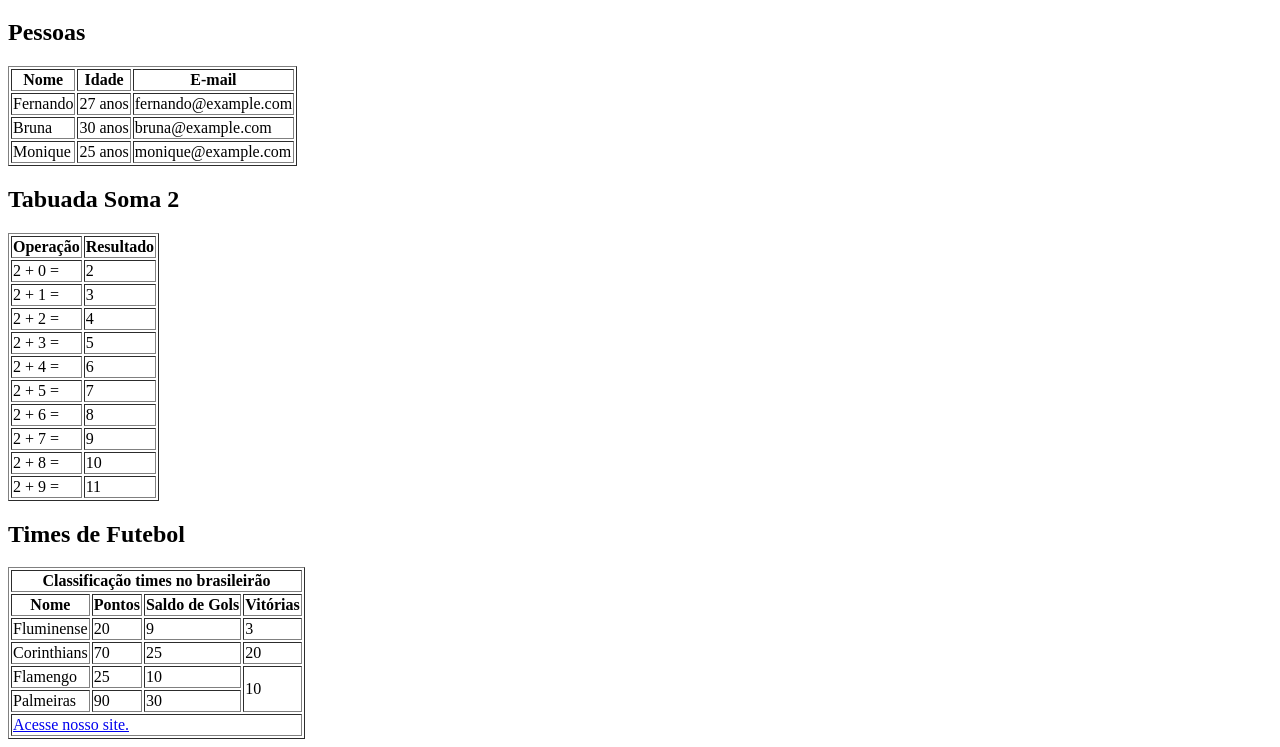
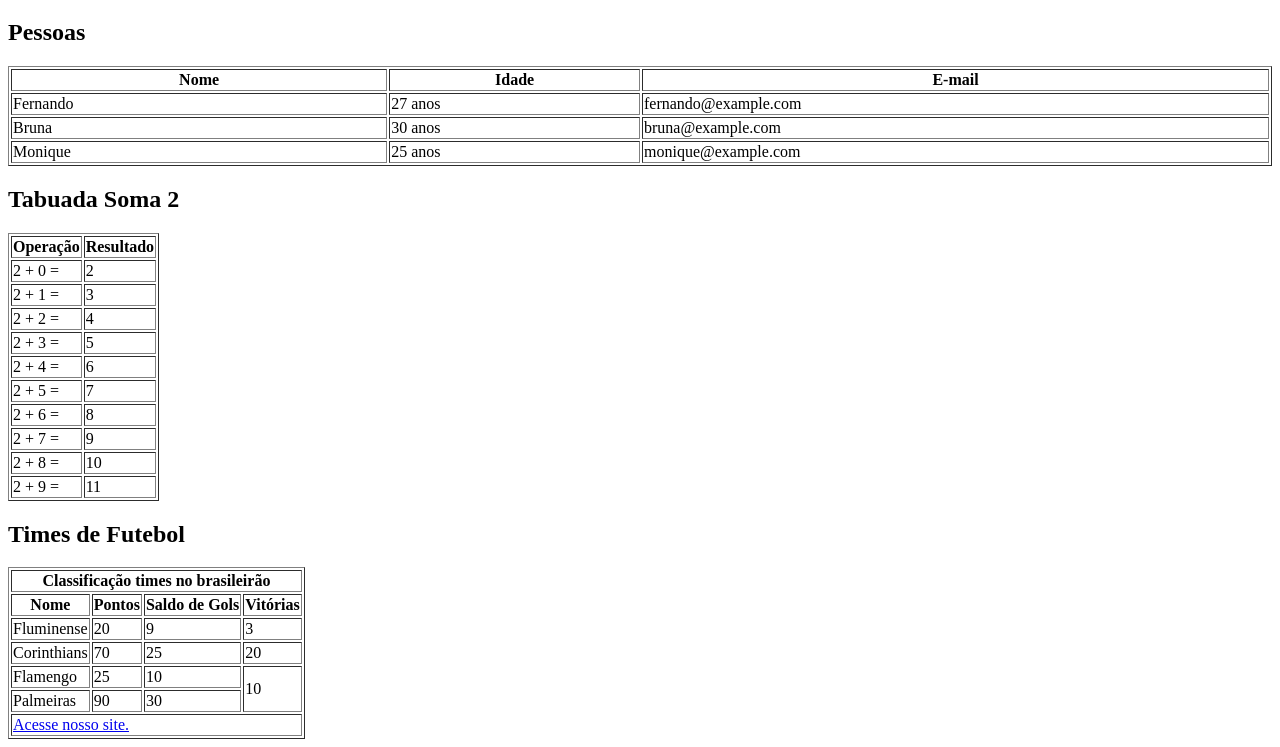
Before and after one commit to gabriel-soulcode/estudando-html, a plain HTML site: page aula-230623/index.html in a window 1280 px wide. Shown: the part 61-808 px from the top of the page. Drawn offline with Linux system fonts and the light colour scheme.

Commit message:
Tabelas 2

```diff
--- a/aula-230623/index.html
+++ b/aula-230623/index.html
@@ -1,18 +1,27 @@
 <!DOCTYPE html>
 <html lang="pt-BR">
     <head>
-    <meta charset="UTF-8">
+        <meta charset="UTF-8" />
         <title>Tabelas</title>
     </head>
+
     <body>
         <h1>Tabelas</h1>
 
         <h2>Pessoas</h2>
+        <!-- Escopo -> Bloco de código -->
         <!-- <table> -> Estrutura de uma tabela em HTML -->
         <!-- <tr> -> Linha de uma tabela -->
         <!-- <td> -> Representa a célula da tabela -->
         <!-- <th> -> Representa o titulo da coluna -->
-    <table border="1">
+        <table border="1" style="width: 100%"> <!-- width: 100% -> Indica que tabela deve ocupada largura de 100% da tela -->
+            <!-- <colgroup> e <col> -> Tags auxiliares para estilização das colunas na tabela -->
+            <colgroup>
+                <col style="width: 30%">
+                <col style="width: 20%">
+                <col style="width: 50%">
+            </colgroup>
+
             <tr>
                 <th>Nome</th>
                 <th>Idade</th>
@@ -34,7 +43,6 @@
                 <td>monique@example.com</td>
             </tr>
         </table>
-
 
         <h2>Tabuada Soma 2</h2>
         <table border="1">
@@ -85,7 +93,12 @@
         </table>
 
         <h2>Times de Futebol</h2>
+        <!-- <thead> -> Define o cabeçalho da tabela -->
+        <!-- <tbody> -> Define o corpo da tabela -->
+        <!-- <tfoot> -> Define o rodapé da tabela -->
         <table border="1">
+            <!-- Cabeçalho da tabela -->
+            <thead>
                 <tr>
                     <th colspan="4">Classificação times no brasileirão</th>
                 </tr>
@@ -95,6 +108,9 @@
                     <th>Saldo de Gols</th>
                     <th>Vitórias</th>
                 </tr>
+            </thead>
+            <!-- Corpo da tabela -->
+            <tbody>
                 <tr>
                     <td>Fluminense</td>
                     <td>20</td>
@@ -118,11 +134,19 @@
                     <td>90</td>
                     <td>30</td>
                 </tr>
+            </tbody>
+            <!-- Rodapé da tabela -->
+            <tfoot>
                 <tr>
                     <td colspan="4">
-                <a href="https://brasileirao.cbf.com.br/" target="_blank">Acesse nosso site.</a>
+                        <a
+                            href="https://brasileirao.cbf.com.br/"
+                            target="_blank"
+                            >Acesse nosso site.</a
+                        >
                     </td>
                 </tr>
+            </tfoot>
         </table>
     </body>
 </html>
```
Lines whose indentation alone changed are shown as unchanged.
